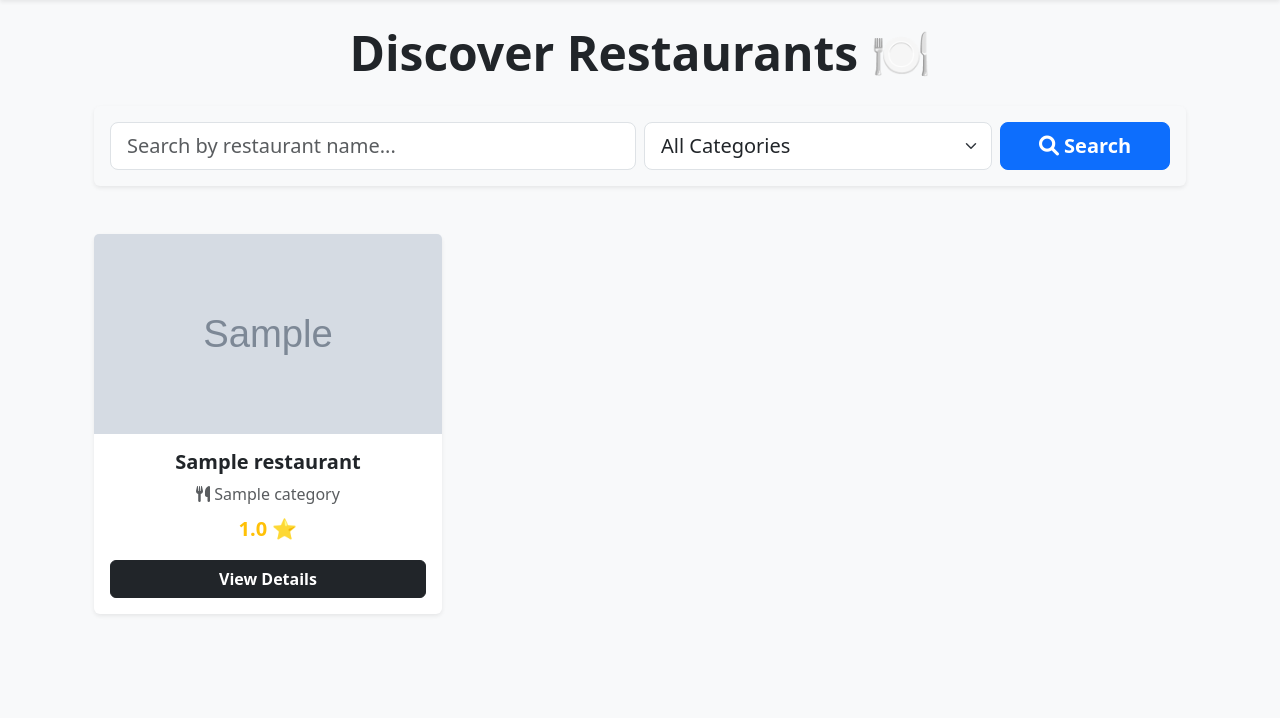
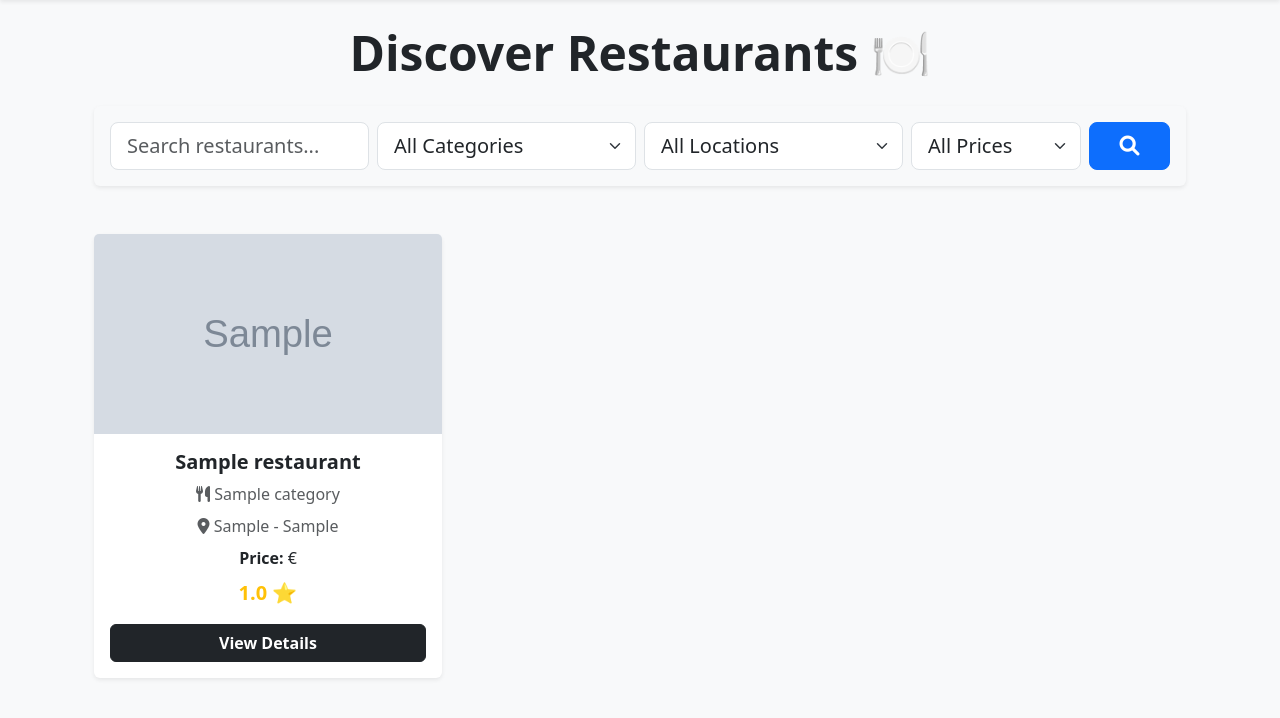
Before and after one commit to ipekerturk/FlavorMap, a Django app: page /restaurants/ in a window 1280 px wide. Shown: the part 56-774 px from the top of the page. Run offline with Django 5.2, Linux system fonts and the light colour scheme; tables that the repository leaves empty hold one stand-in row (values such as "Sample post"); grey boxes marked "Sample" are stand-in pictures.

Commit message:
Add search location and price filters

```diff
--- a/main/templates/restaurant_list.html
+++ b/main/templates/restaurant_list.html
@@ -7,10 +7,11 @@
     <div class="card shadow-sm border-0 mb-5 p-3 bg-light">
         <form method="GET" action="{% url 'restaurant_list' %}">
             <div class="row g-2 align-items-center">
-                <div class="col-md-6">
-                    <input type="text" name="q" class="form-control form-control-lg" placeholder="Search by restaurant name..." value="{{ query }}">
+                <div class="col-md-3">
+                    <input type="text" name="q" class="form-control form-control-lg" placeholder="Search restaurants..." value="{{ query }}">
                 </div>
-                <div class="col-md-4">
+
+                <div class="col-md-3">
                     <select name="category" class="form-select form-select-lg">
                         <option value="">All Categories</option>
                         {% for cat in categories %}
@@ -20,9 +21,32 @@
                         {% endfor %}
                     </select>
                 </div>
+
+                <div class="col-md-3">
+                    <select name="location" class="form-select form-select-lg">
+                        <option value="">All Locations</option>
+                        {% for loc in locations %}
+                            <option value="{{ loc.id }}" {% if location_id == loc.id %}selected{% endif %}>
+                                {{ loc.city }} - {{ loc.district }}
+                            </option>
+                        {% endfor %}
+                    </select>
+                </div>
+
                 <div class="col-md-2">
+                    <select name="price_range" class="form-select form-select-lg">
+                        <option value="">All Prices</option>
+                        {% for value, label in price_choices %}
+                            <option value="{{ value }}" {% if price_range == value %}selected{% endif %}>
+                                {{ label }}
+                            </option>
+                        {% endfor %}
+                    </select>
+                </div>
+
+                <div class="col-md-1">
                     <button type="submit" class="btn btn-primary btn-lg w-100 fw-bold">
-                        <i class="fas fa-search"></i> Search
+                        <i class="fas fa-search"></i>
                     </button>
                 </div>
             </div>
@@ -44,9 +68,19 @@
 
                     <div class="card-body d-flex flex-column">
                         <h5 class="card-title fw-bold text-dark">{{ restaurant.name }}</h5>
+
                         <p class="card-text text-muted mb-2">
                             <i class="fas fa-utensils"></i> {{ restaurant.category.name }}
                         </p>
+
+                        <p class="card-text text-muted mb-2">
+                            <i class="fas fa-map-marker-alt"></i> {{ restaurant.location }}
+                        </p>
+
+                        <p class="card-text mb-2">
+                            <strong>Price:</strong> {{ restaurant.price_range }}
+                        </p>
+
                         <p class="card-text">
                             <span class="text-warning fw-bold fs-5">{{ restaurant.average_rating }} ⭐</span>
                         </p>
--- a/main/views.py
+++ b/main/views.py
@@ -6,35 +6,47 @@ from .forms import RestaurantForm, ReviewForm
 from django.db.models import Q
 
 
-
-
 def restaurant_list(request):
-    # Kullanıcının arama ve filtreleme kelimelerini alıyoruz (URL'den GET ile)
     query = request.GET.get('q', '')
     category_id = request.GET.get('category', '')
+    location_id = request.GET.get('location', '')
+    price_range = request.GET.get('price_range', '')
 
-    # Önce tüm restoranları ve kategorileri veritabanından çekiyoruz
     restaurants = Restaurant.objects.all()
     categories = Category.objects.all()
+    locations = Location.objects.all()
 
-    # Eğer arama kutusuna bir şey yazılmışsa, isminde o kelime geçenleri filtrele (icontains: büyük/küçük harf duyarsız arama yapar)
     if query:
-        restaurants = restaurants.filter(name__icontains=query)
+        restaurants = restaurants.filter(
+            Q(name__icontains=query) |
+            Q(description__icontains=query) |
+            Q(location__city__icontains=query) |
+            Q(location__district__icontains=query)
+        )
 
-    # Eğer dropdown'dan bir kategori seçilmişse, sadece o kategoriye ait olanları getir
     if category_id:
         restaurants = restaurants.filter(category_id=category_id)
-        category_id = int(category_id)  # HTML'de seçili kalması için sayıya çeviriyoruz
+        category_id = int(category_id)
+
+    if location_id:
+        restaurants = restaurants.filter(location_id=location_id)
+        location_id = int(location_id)
+
+    if price_range:
+        restaurants = restaurants.filter(price_range=price_range)
 
     context = {
         'restaurants': restaurants,
         'categories': categories,
+        'locations': locations,
         'query': query,
         'category_id': category_id,
+        'location_id': location_id,
+        'price_range': price_range,
+        'price_choices': Restaurant.PRICE_CHOICES,
     }
 
     return render(request, 'restaurant_list.html', context)
-
 
 def restaurant_detail(request, id):
     restaurant = get_object_or_404(Restaurant, id=id)
```
